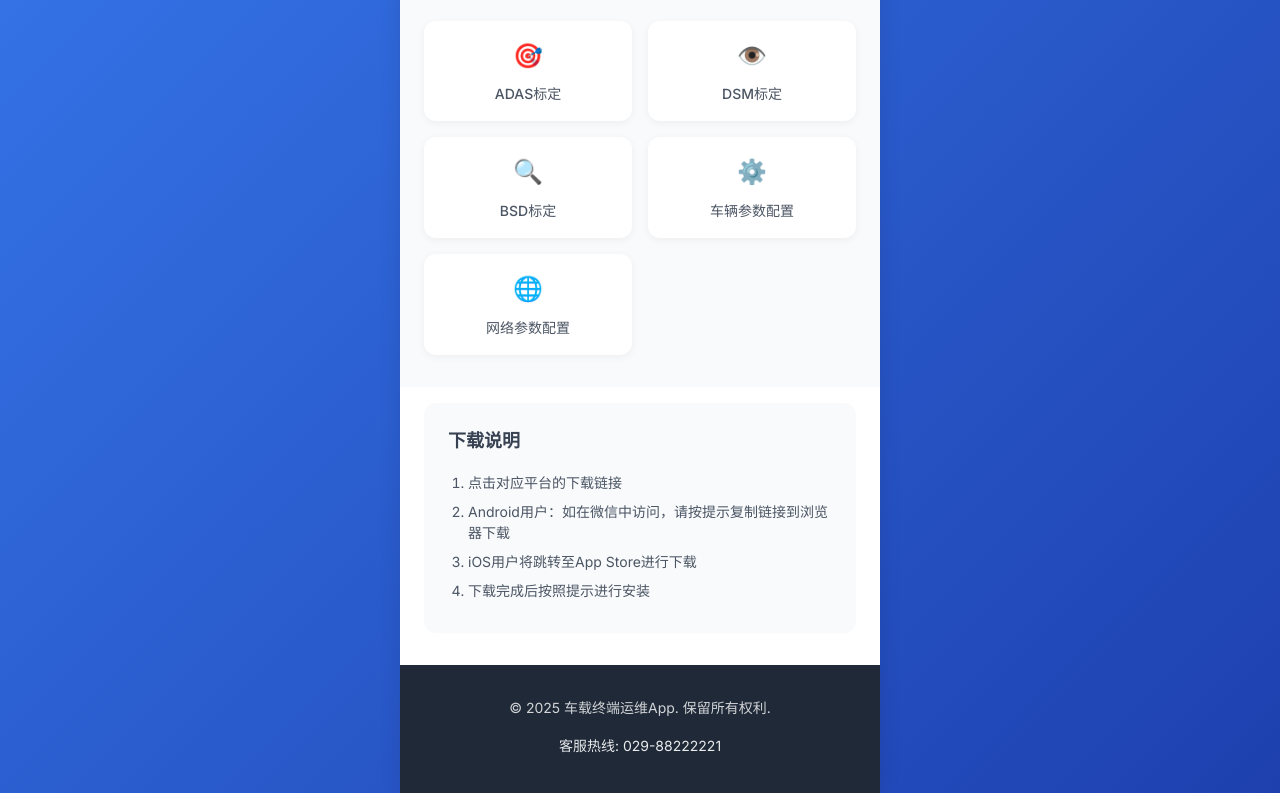
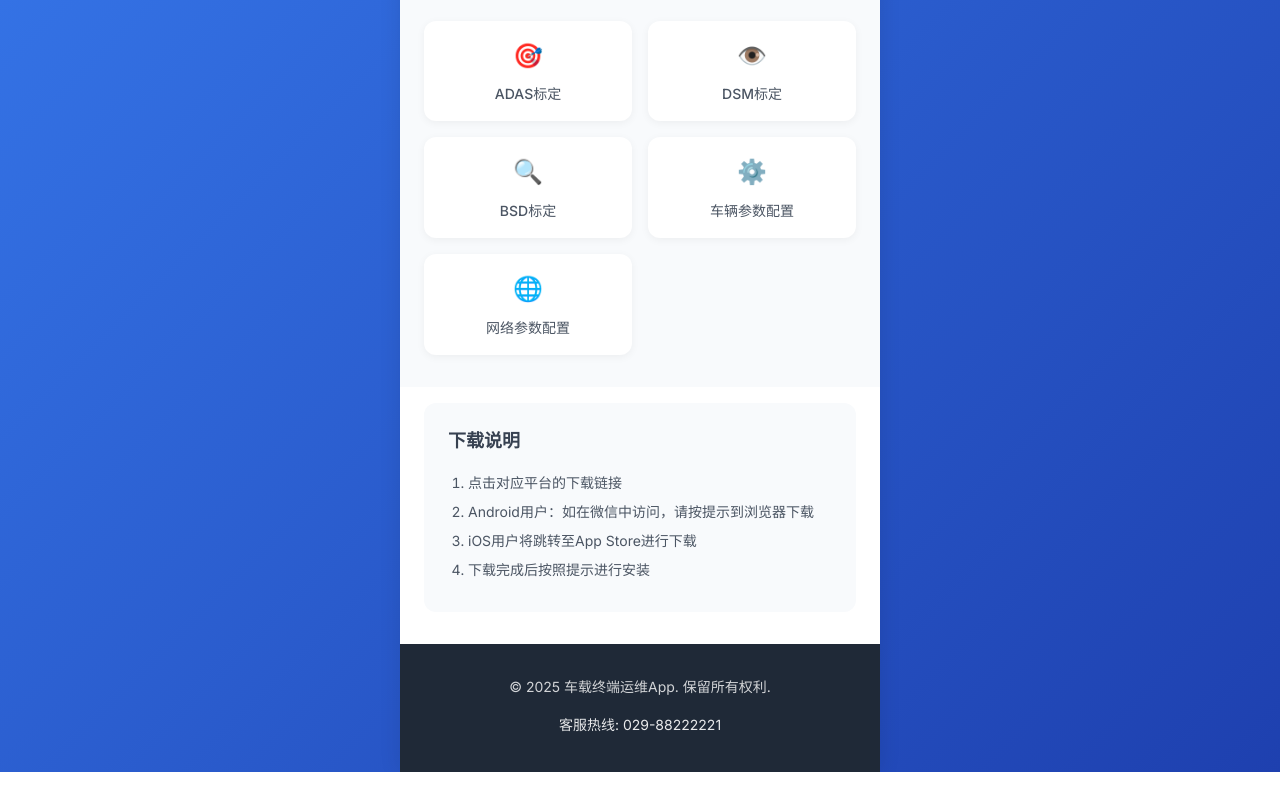
Before and after one commit to edisonning/downloads, a plain HTML site: page index.html in a window 1280 px wide. Shown: the part 655-1448 px from the top of the page. After the commit the page ends 1427 px from the top, so only its background shows below. Drawn offline with Linux system fonts and the light colour scheme.

Commit message:
Add files via upload

```diff
--- a/index.html
+++ b/index.html
@@ -100,7 +100,7 @@
             <h3>下载说明</h3>
             <ol>
                 <li>点击对应平台的下载链接</li>
-                <li>Android用户：如在微信中访问，请按提示复制链接到浏览器下载</li>
+                <li>Android用户：如在微信中访问，请按提示到浏览器下载</li>
                 <li>iOS用户将跳转至App Store进行下载</li>
                 <li>下载完成后按照提示进行安装</li>
             </ol>
```
